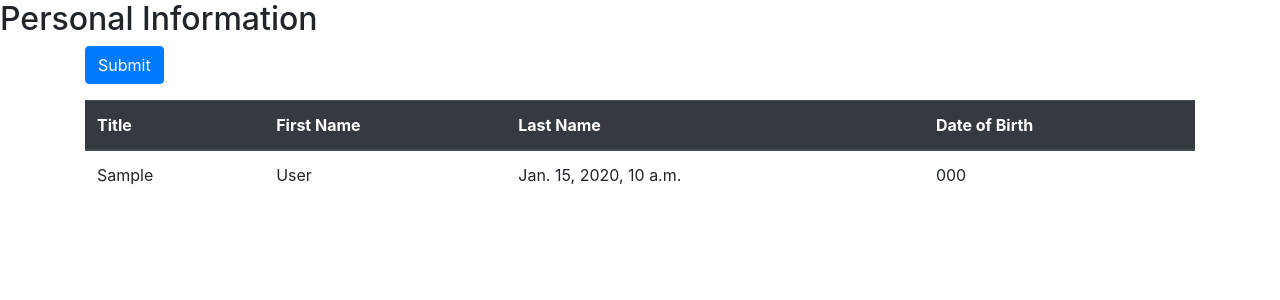
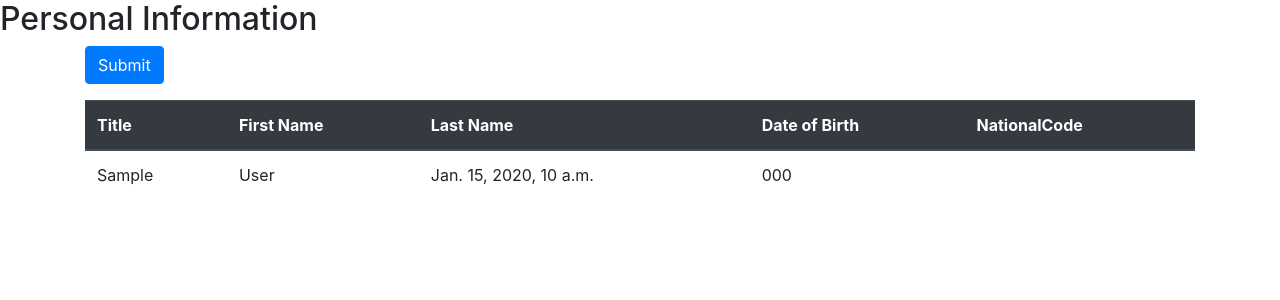
Before and after one commit to sarahaziziyan/DjangoFormAndTable, a Django app: template media/templates/form.html in a window 1280 px wide. Shown: the part 56-356 px from the top of the page. Run offline with Django 3.2, Linux system fonts and the light colour scheme; the template is opened without the code that fills it: most values are stand-ins (such as "Sample title", 1, 10 or a date in 2020); some libraries are stand-ins or nearby versions.

Commit message:
fix the bug for showing nationalCode

```diff
--- a/form/forms.py
+++ b/form/forms.py
@@ -35,4 +35,5 @@ class PersonalForm(forms.ModelForm):
             'last_name': forms.TextInput(attrs={'class': "form-control"}),
             'date_of_birth': forms.TextInput(attrs={'class': "form-control"}),
             'gender': forms.RadioSelect,
+            'nationalCode': forms.TextInput(attrs={'class': "form-control"}),
         }
--- a/media/templates/partials/tableComponent.html
+++ b/media/templates/partials/tableComponent.html
@@ -6,6 +6,7 @@
                 <th scope="col">First Name</th>
                 <th scope="col">Last Name</th>
                 <th scope="col">Date of Birth</th>
+                <th scope="col">NationalCode</th>
             </tr>
         </thead>
         {% for personalInfo in personalInfos %}
```
